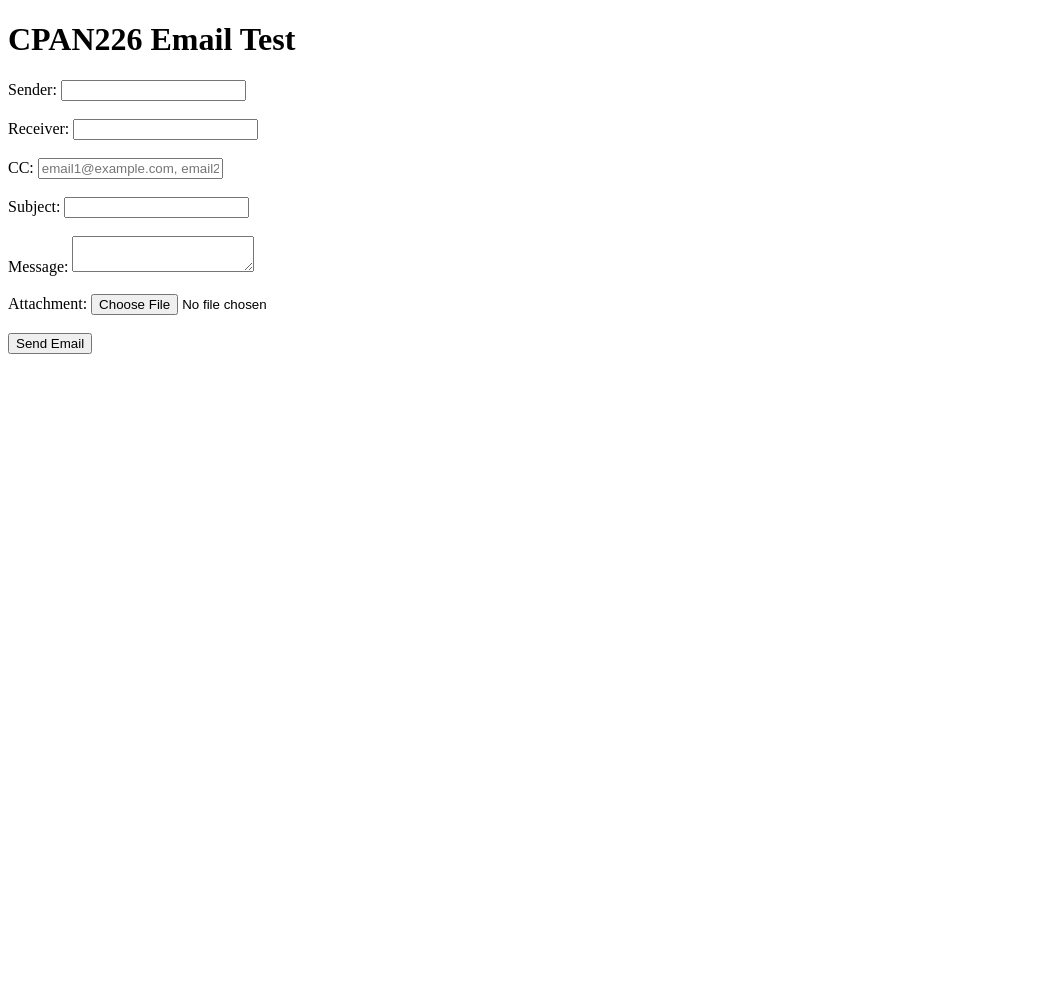
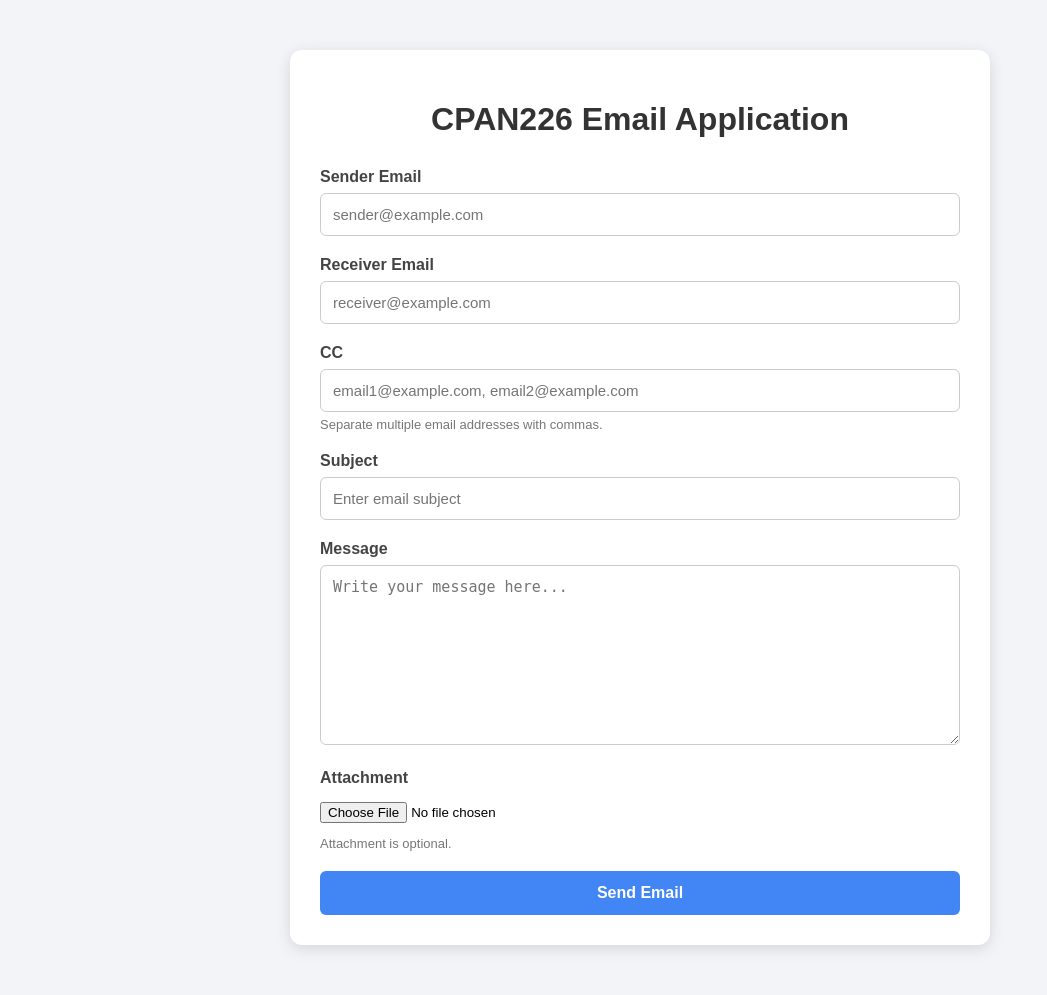
Before and after one commit to amber4est/CPAN226-Email-Project, a Django app: page / in a window 1280 px wide. Shown: the whole page, without its empty margins (0-1047 px from the left). Before the commit the page ends 354 px from the top, so only its background shows below. Run offline with Django 5.2, Linux system fonts and the light colour scheme.

Commit message:
Update email template

```diff
--- a/email_app/templates/email_app/test_email.html
+++ b/email_app/templates/email_app/test_email.html
@@ -1,45 +1,286 @@
 <!DOCTYPE html>
-<html>
+<html lang="en">
 <head>
-    <title>CPAN226 Email Test</title>
+    <meta charset="UTF-8">
+    <meta name="viewport" content="width=device-width, initial-scale=1.0">
+
+    <title>CPAN226 Email Application</title>
+
+    <style>
+        * {
+            box-sizing: border-box;
+        }
+
+        body {
+            margin: 0;
+            font-family: Arial, sans-serif;
+            background-color: #f2f4f7;
+        }
+
+        .container {
+            width: 90%;
+            max-width: 700px;
+            margin: 50px auto;
+            background-color: white;
+            padding: 30px;
+            border-radius: 12px;
+            box-shadow: 0 4px 15px rgba(0, 0, 0, 0.12);
+        }
+
+        h1 {
+            text-align: center;
+            color: #333;
+            margin-bottom: 30px;
+        }
+
+        .form-group {
+            margin-bottom: 20px;
+        }
+
+        label {
+            display: block;
+            margin-bottom: 7px;
+            font-weight: bold;
+            color: #444;
+        }
+
+        input[type="email"],
+        input[type="text"],
+        textarea {
+            width: 100%;
+            padding: 12px;
+            border: 1px solid #ccc;
+            border-radius: 6px;
+            font-size: 15px;
+        }
+
+        input:focus,
+        textarea:focus {
+            outline: none;
+            border-color: #4285f4;
+            box-shadow: 0 0 4px rgba(66, 133, 244, 0.3);
+        }
+
+        textarea {
+            min-height: 180px;
+            resize: vertical;
+        }
+
+        input[type="file"] {
+            width: 100%;
+            padding: 8px 0;
+        }
+
+        .help-text {
+            display: block;
+            margin-top: 5px;
+            color: #777;
+            font-size: 13px;
+        }
+
+        .send-button {
+            width: 100%;
+            padding: 13px;
+            border: none;
+            border-radius: 6px;
+            background-color: #4285f4;
+            color: white;
+            font-size: 16px;
+            font-weight: bold;
+            cursor: pointer;
+        }
+
+        .send-button:hover {
+            background-color: #3367d6;
+        }
+
+        .send-button:disabled {
+            background-color: #999;
+            cursor: not-allowed;
+        }
+
+        .status {
+            display: none;
+            padding: 12px;
+            margin-bottom: 20px;
+            border-radius: 6px;
+            font-weight: bold;
+        }
+
+        .success {
+            display: block;
+            background-color: #e8f5e9;
+            color: #2e7d32;
+        }
+
+        .error {
+            display: block;
+            background-color: #ffebee;
+            color: #c62828;
+        }
+    </style>
 </head>
+
 <body>
 
-    <h1>CPAN226 Email Test</h1>
+<div class="container">
 
-    <form method="POST" action="/send-email/" enctype="multipart/form-data">
+    <h1>CPAN226 Email Application</h1>
+
+    <!-- Success / Error message -->
+    <div id="statusMessage" class="status"></div>
+
+    <form id="emailForm"
+          method="POST"
+          action="/send-email/"
+          enctype="multipart/form-data">
+
         {% csrf_token %}
 
-        <label>Sender:</label>
-        <input type="email" name="sender" required>
-        <br><br>
+        <div class="form-group">
+            <label for="sender">Sender Email</label>
 
-        <label>Receiver:</label>
-        <input type="email" name="receiver" required>
-        <br><br>
+            <input
+                type="email"
+                id="sender"
+                name="sender"
+                placeholder="sender@example.com"
+                required
+            >
+        </div>
 
-        <label>CC:</label>
-        <input
-            type="text"
-            name="cc"
-            placeholder="email1@example.com, email2@example.com"
-        >
-        <br><br>
+        <div class="form-group">
+            <label for="receiver">Receiver Email</label>
 
-        <label>Subject:</label>
-        <input type="text" name="subject" required>
-        <br><br>
+            <input
+                type="email"
+                id="receiver"
+                name="receiver"
+                placeholder="receiver@example.com"
+                required
+            >
+        </div>
 
-        <label>Message:</label>
-        <textarea name="message" required></textarea>
-        <br><br>
+        <div class="form-group">
+            <label for="cc">CC</label>
 
-        <label>Attachment:</label>
-        <input type="file" name="attachment">
-        <br><br>
+            <input
+                type="text"
+                id="cc"
+                name="cc"
+                placeholder="email1@example.com, email2@example.com"
+            >
 
-        <button type="submit">Send Email</button>
+            <span class="help-text">
+                Separate multiple email addresses with commas.
+            </span>
+        </div>
+
+        <div class="form-group">
+            <label for="subject">Subject</label>
+
+            <input
+                type="text"
+                id="subject"
+                name="subject"
+                placeholder="Enter email subject"
+                maxlength="200"
+                required
+            >
+        </div>
+
+        <div class="form-group">
+            <label for="message">Message</label>
+
+            <textarea
+                id="message"
+                name="message"
+                placeholder="Write your message here..."
+                maxlength="5000"
+                required
+            ></textarea>
+        </div>
+
+        <div class="form-group">
+            <label for="attachment">Attachment</label>
+
+            <input
+                type="file"
+                id="attachment"
+                name="attachment"
+            >
+
+            <span class="help-text">
+                Attachment is optional.
+            </span>
+        </div>
+
+        <button type="submit" id="sendButton" class="send-button">
+            Send Email
+        </button>
+
     </form>
+
+</div>
+
+
+<script>
+    const form = document.getElementById("emailForm");
+    const statusMessage = document.getElementById("statusMessage");
+    const sendButton = document.getElementById("sendButton");
+
+    form.addEventListener("submit", async function(event) {
+
+
+        event.preventDefault();
+
+
+        statusMessage.className = "status";
+        statusMessage.textContent = "";
+
+        // Disable button while sending
+        sendButton.disabled = true;
+        sendButton.textContent = "Sending...";
+
+        const formData = new FormData(form);
+
+        try {
+
+            const response = await fetch("/send-email/", {
+                method: "POST",
+                body: formData
+            });
+
+            const data = await response.json();
+
+            if (response.ok) {
+
+                statusMessage.className = "status success";
+                statusMessage.textContent = data.message;
+
+                // Clear the form after successful email
+                form.reset();
+
+            } else {
+
+                statusMessage.className = "status error";
+                statusMessage.textContent = data.error;
+
+            }
+
+        } catch (error) {
+
+            statusMessage.className = "status error";
+            statusMessage.textContent =
+                "Unable to connect to the server.";
+
+        } finally {
+
+            sendButton.disabled = false;
+            sendButton.textContent = "Send Email";
+        }
+    });
+</script>
 
 </body>
 </html>
```
